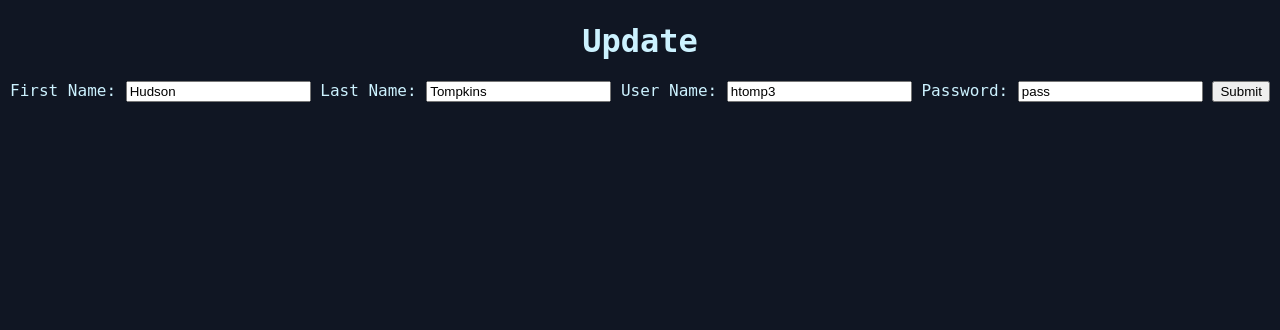
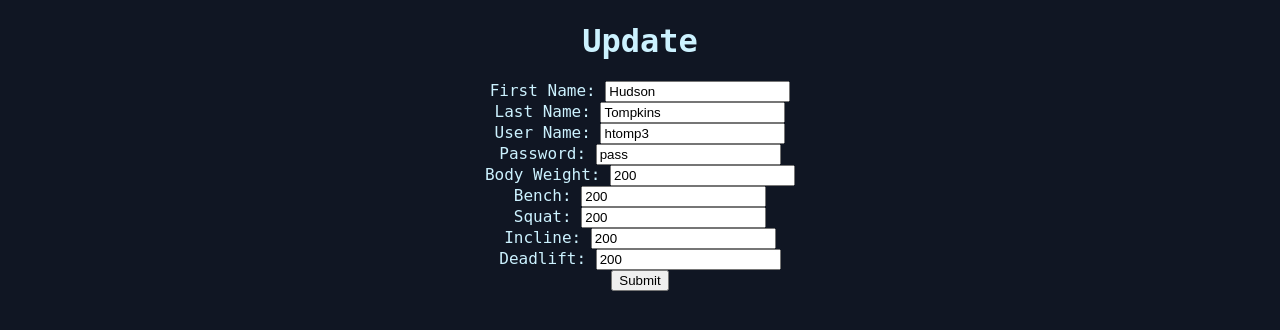
Before and after one commit to htomp3/Web_Dev_Final, a Flask app: page /update/1 in a window 1280 px wide. Shown: the part 123-453 px from the top of the page. Run offline with Flask 2, Linux system fonts and the light colour scheme; data comes from the database, SQL or seed files in the repository.

Commit message:
added user info to form

```diff
--- a/app.py
+++ b/app.py
@@ -10,22 +10,19 @@ db = SQLAlchemy(app)
 login_manager=LoginManager(app)
 login_manager.init_app(app)
 
-# class Info(db.Model,UserMixin):
-#     id=db.Column(db.Integer,primary_key=True)
-#     bodyweight=db.Column(db.Integer)
-#     bench=db.Column(db.Integer)
-#     squat=db.Column(db.Integer)
-#     incline=db.Column(db.Integer)
-#     deadlift=db.Column(db.Integer)
-#     owner_id=db.Column(db.Integer,db.ForeignKey('client.id'))
-
 class Client(db.Model,UserMixin):
     id = db.Column(db.Integer, primary_key=True)
     fname = db.Column(db.String(80), nullable=False)
     lname = db.Column(db.String(80), nullable=False)
     uname = db.Column(db.String(80), nullable=False, unique=True)
     password = db.Column(db.String(80), nullable=False)
-    #info=db.relationship('Info',backref='owner')
+
+    bodyweight = db.Column(db.Integer, nullable=False)
+    bench = db.Column(db.Integer, nullable=False)
+    squat = db.Column(db.Integer, nullable=False)
+    incline = db.Column(db.Integer, nullable=False)
+    deadlift = db.Column(db.Integer, nullable=False)
+
 
 
 @app.route('/index', methods=['GET', 'POST'])
@@ -43,8 +40,15 @@ def create():
         lname = request.form['lname']
         uname = request.form['uname']
         password = request.form['password']
-        if fname!='' and lname!="" and uname!="" and password!="":
-            newClient = Client(fname=fname, lname=lname, uname=uname, password=password)
+        bodyweight = int(request.form['bodyweight'])
+        bench = int(request.form['bench'])
+        squat = int(request.form['squat'])
+        incline = int(request.form['incline'])
+        deadlift = int(request.form['deadlift'])
+        if fname!='' and lname!="" and uname!="" and password!="" and bodyweight!="" and bench!="" and \
+            squat!="" and incline!="" and deadlift !="" :
+            newClient = Client(fname=fname, lname=lname, uname=uname, password=password,
+                               bodyweight=bodyweight, bench=bench, squat=squat, incline=incline, deadlift=deadlift)
             user=Client.query.filter_by(uname=uname).first()
             if user is not None:
                 flash('Username is already taken. Choose another one', 'error')
@@ -63,24 +67,9 @@ def create():
 
 @app.route('/read', methods=["GET"])
 def read():
-    clients = Client.query.all()
+    clients=Client.query.all()
     return render_template('read.html', clients=clients)
 
-# @app.route('/Info', methods=["GET", "POST"])
-# #@login_required
-# def Info():
-#     if request.form:
-#         print(request.form)
-#         bodyweight = int(request.form['bodyweight'])
-#         bench = int(request.form['bench'])
-#         squat = int(request.form['squat'])
-#         incline = int(request.form['incline'])
-#         deadlift=int(request.form['deadlift'])
-#         newInfo=Info(bodyweight=bodyweight, bench=bench, squat=squat, incline=incline, deadlift=deadlift)
-#         db.session.add(newInfo)
-#         db.session.commit()
-#         return redirect('/read')
-#     return render_template('Info.html')
 
 @app.route('/login', methods=['GET', 'POST'])
 def login():
@@ -113,7 +102,14 @@ def update(var):
         lname = temp.lname
         uname = temp.uname
         password = temp.password
-        return render_template('update.html',id=id, fname=fname, lname=lname,uname=uname, password=password)
+
+        bodyweight=temp.bodyweight
+        bench=temp.bench
+        squat=temp.squat
+        incline=temp.incline
+        deadlift=temp.deadlift
+        return render_template('update.html',id=id, fname=fname, lname=lname, uname=uname, password=password,
+                               bodyweight=bodyweight, bench=bench, squat=squat, incline=incline, deadlift=deadlift)
 
     if request.method == "POST":
         print(var)
@@ -122,6 +118,12 @@ def update(var):
         temp.lname = request.form['newlname']
         temp.uname = request.form['newuname']
         temp.password = request.form['newpassword']
+
+        temp.bodyweight=int(request.form['newbodyweight'])
+        temp.bench = int(request.form['newbench'])
+        temp.squat = int(request.form['newsquat'])
+        temp.incline = int(request.form['newincline'])
+        temp.deadlift = int(request.form['newdeadlift'])
         db.session.commit()
         return redirect('/read')
 
@@ -136,7 +138,14 @@ def delete(var):
         lname = temp.lname
         uname = temp.uname
         password = temp.password
-        return render_template('delete.html', id=id,fname=fname, lname=lname,uname=uname, password=password)
+
+        bodyweight = temp.bodyweight
+        bench = temp.bench
+        squat = temp.squat
+        incline = temp.incline
+        deadlift = temp.deadlift
+        return render_template('delete.html', id=id, fname=fname, lname=lname, uname=uname, password=password,
+                               bodyweight=bodyweight, bench=bench, squat=squat, incline=incline, deadlift=deadlift)
 
     if request.method == "POST":
         print(var)
--- a/templates/update.html
+++ b/templates/update.html
@@ -5,13 +5,23 @@
 
     <form action="/update/{{ id }}" method="POST">
         First Name:
-        <input type="text" name="newfname" value="{{ fname }}">
+        <input type="text" name="newfname" value="{{ fname }}"><br>
         Last Name:
-        <input type="text" name="newlname" value="{{ lname }}">
+        <input type="text" name="newlname" value="{{ lname }}"><br>
         User Name:
-        <input type="text" name="newuname" value="{{ uname }}">
+        <input type="text" name="newuname" value="{{ uname }}"><br>
         Password:
-        <input type="text" name="newpassword" value="{{ password }}">
+        <input type="text" name="newpassword" value="{{ password }}"><br>
+        Body Weight:
+        <input type="number" name="newbodyweight" value="{{ bodyweight }}"><br>
+        Bench:
+        <input type="number" name="newbench" value="{{ bench }}"><br>
+        Squat:
+        <input type="number" name="newsquat" value="{{ squat }}"><br>
+        Incline:
+        <input type="number" name="newincline" value="{{ incline }}"><br>
+        Deadlift:
+        <input type="number" name="newdeadlift" value="{{ deadlift }}"><br>
         <input type="submit">
     </form>
 
```
Also changed, not shown: templates/Info.html (deleted, +0 -19 lines), templates/create.html (+10 -0 lines), templates/delete.html (+20 -0 lines), templates/read.html (+21 -0 lines), database.db.
